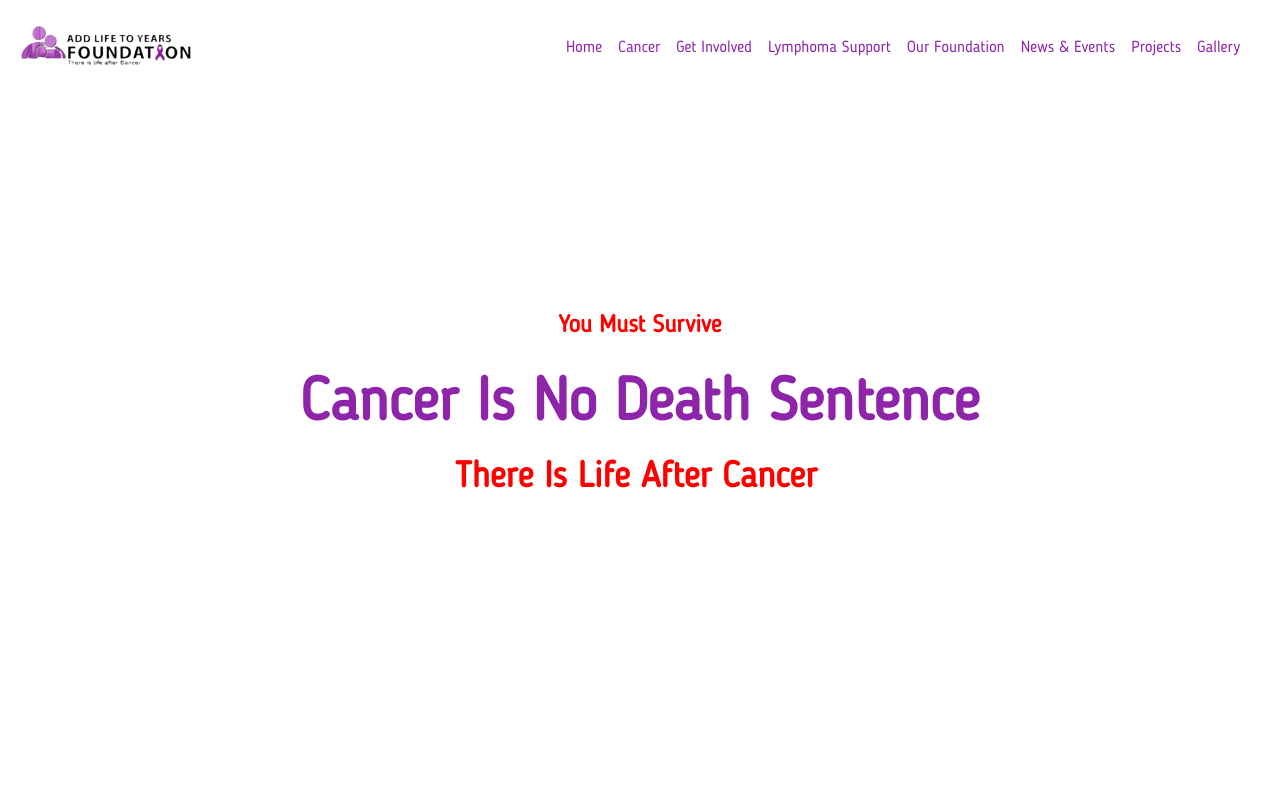
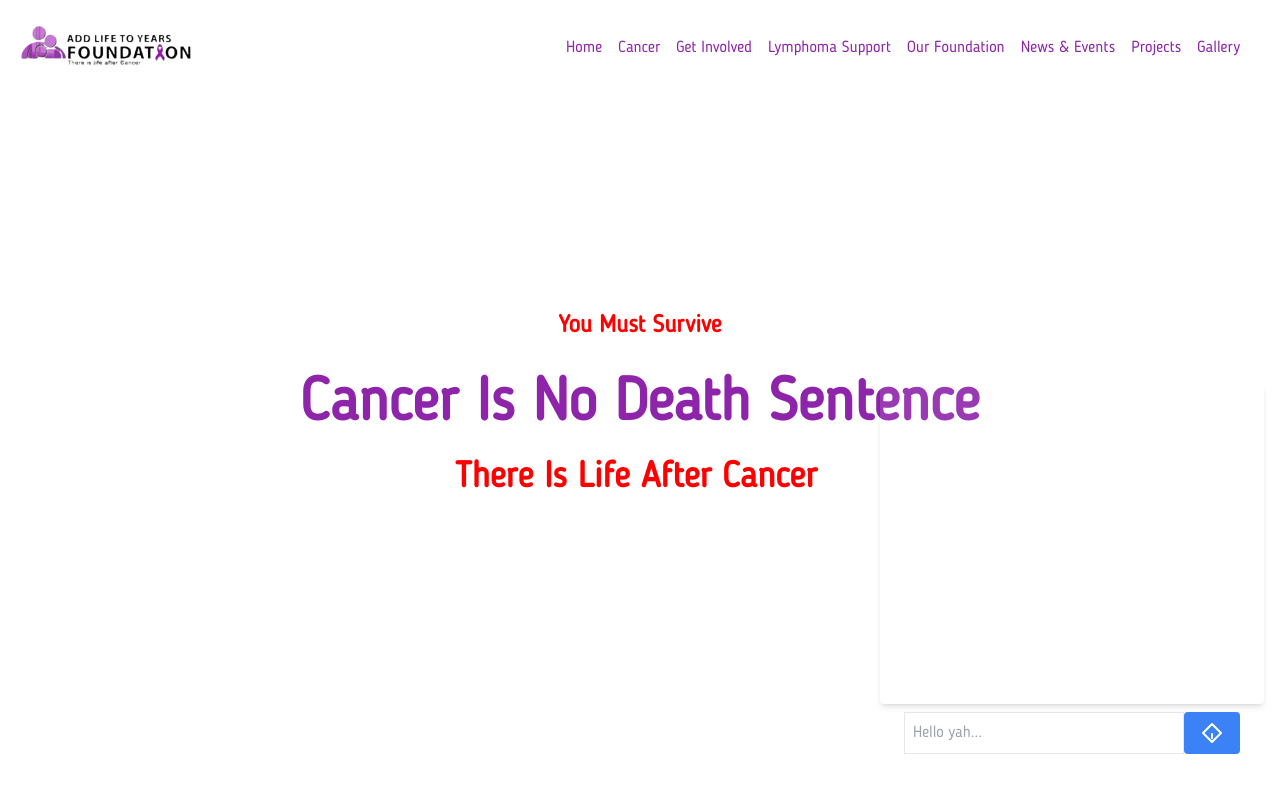
Before and after one commit to Laudkyle/add-life, a React (Create React App) app: page / in a window 1280 px wide. Shown: the top 800 px of the page. Built offline with nearby package versions, Linux system fonts and the light colour scheme.

Commit message:
chat addition

```diff
--- a/src/App.js
+++ b/src/App.js
@@ -9,7 +9,7 @@ function App() {
       <BrowserRouter>
         <NavBar />
         <Pages />
-        {/* <Chatbot /> */}
+        <Chatbot />
       </BrowserRouter>
     </div>
   );
```
